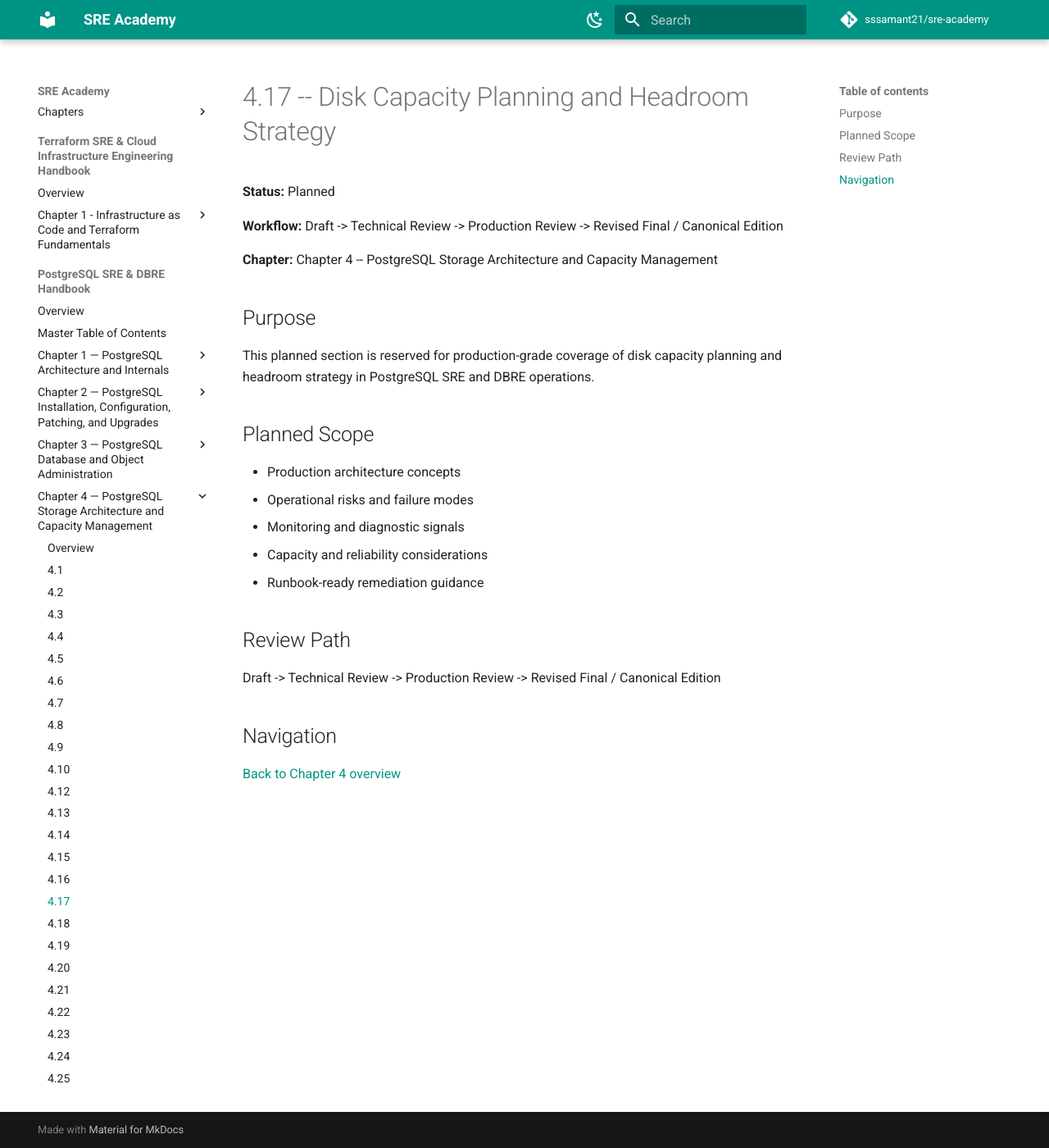
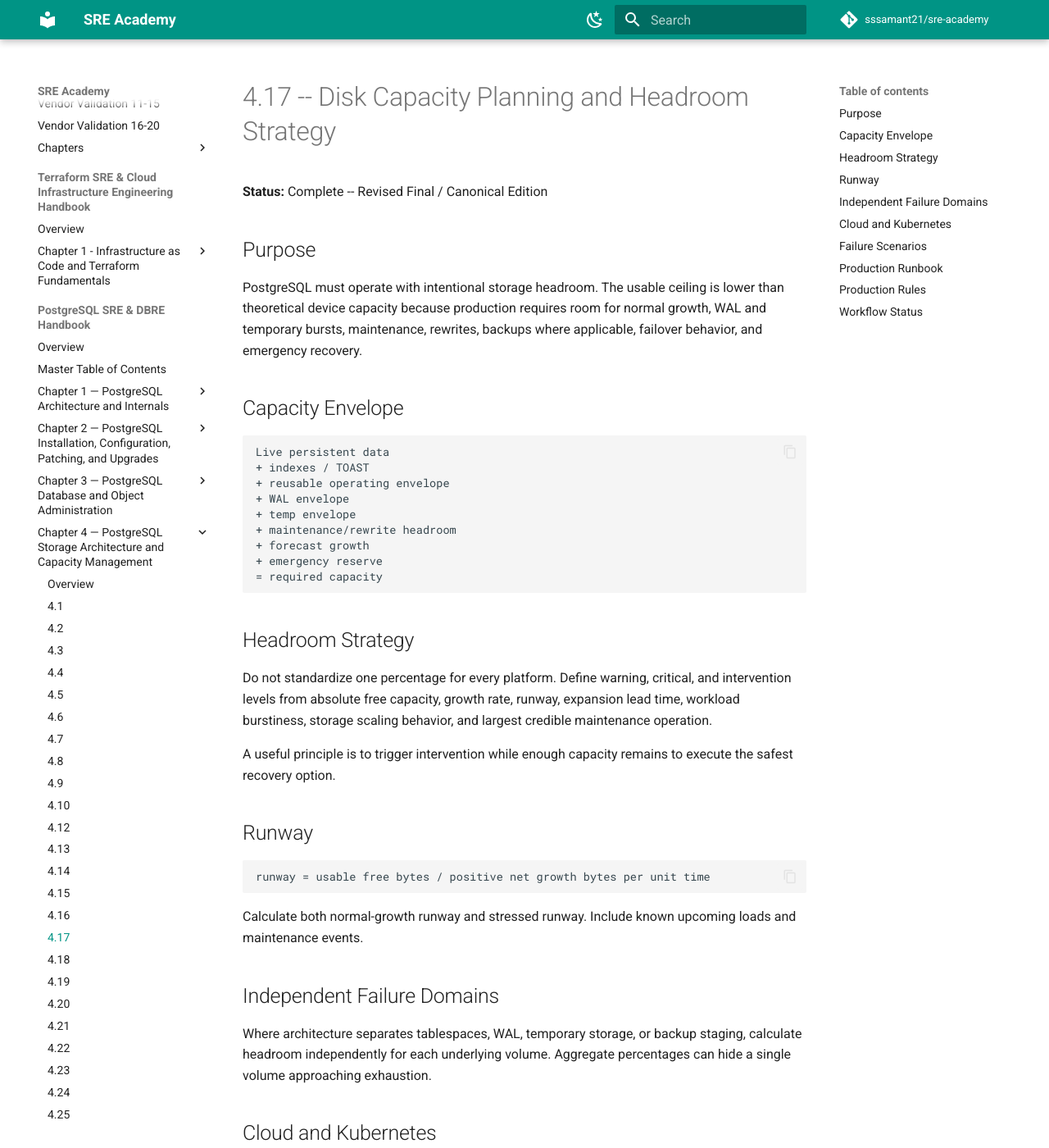
Before and after one commit to sssamant21/sre-academy, an MkDocs documentation site: the page built from docs/books/postgresql-sre-dbre-handbook/chapter-04/4.17-disk-capacity-planning-and-headroom-strategy.md, in a window 1280 px wide and 1400 px high. Shown: the whole window at 82% size. Built offline with MkDocs 1.6.1 and Material for MkDocs 9.7.7, drawn with Linux system fonts in a browser that asks for light colours; comment, search, counter and statistics services are not loaded; some of the changed text lies outside the part shown.

Commit message:
docs(postgres): publish canonical section 4.17 capacity headroom

````diff
--- a/docs/books/postgresql-sre-dbre-handbook/chapter-04/4.17-disk-capacity-planning-and-headroom-strategy.md
+++ b/docs/books/postgresql-sre-dbre-handbook/chapter-04/4.17-disk-capacity-planning-and-headroom-strategy.md
@@ -1,27 +1,79 @@
 # 4.17 -- Disk Capacity Planning and Headroom Strategy
 
-**Status:** Planned
-
-**Workflow:** Draft -> Technical Review -> Production Review -> Revised Final / Canonical Edition
-
-**Chapter:** Chapter 4 -- PostgreSQL Storage Architecture and Capacity Management
+**Status:** Complete -- Revised Final / Canonical Edition
 
 ## Purpose
 
-This planned section is reserved for production-grade coverage of disk capacity planning and headroom strategy in PostgreSQL SRE and DBRE operations.
+PostgreSQL must operate with intentional storage headroom. The usable ceiling is lower than theoretical device capacity because production requires room for normal growth, WAL and temporary bursts, maintenance, rewrites, backups where applicable, failover behavior, and emergency recovery.
 
-## Planned Scope
+## Capacity Envelope
 
-- Production architecture concepts
-- Operational risks and failure modes
-- Monitoring and diagnostic signals
-- Capacity and reliability considerations
-- Runbook-ready remediation guidance
+```text
+Live persistent data
++ indexes / TOAST
++ reusable operating envelope
++ WAL envelope
++ temp envelope
++ maintenance/rewrite headroom
++ forecast growth
++ emergency reserve
+= required capacity
+```
 
-## Review Path
+## Headroom Strategy
 
-Draft -> Technical Review -> Production Review -> Revised Final / Canonical Edition
+Do not standardize one percentage for every platform. Define warning, critical, and intervention levels from absolute free capacity, growth rate, runway, expansion lead time, workload burstiness, storage scaling behavior, and largest credible maintenance operation.
 
-## Navigation
+A useful principle is to trigger intervention while enough capacity remains to execute the safest recovery option.
 
-[Back to Chapter 4 overview](index.md)
+## Runway
+
+```text
+runway = usable free bytes / positive net growth bytes per unit time
+```
+
+Calculate both normal-growth runway and stressed runway. Include known upcoming loads and maintenance events.
+
+## Independent Failure Domains
+
+Where architecture separates tablespaces, WAL, temporary storage, or backup staging, calculate headroom independently for each underlying volume. Aggregate percentages can hide a single volume approaching exhaustion.
+
+## Cloud and Kubernetes
+
+For managed databases and cloud disks, account for provider autoscaling rules, maximum storage, modification latency, IOPS/throughput coupling, and service-specific restrictions. For Kubernetes, validate PVC expansion, StorageClass support, filesystem growth, operator behavior, topology, and quota/ephemeral-storage limits.
+
+## Failure Scenarios
+
+**Expansion requested too late:** capacity crosses critical threshold before provider or change process completes. Alert on runway plus lead time.
+
+**Enough free space for steady state, not maintenance:** a rewrite or index build exhausts remaining capacity. Reserve maintenance headroom explicitly.
+
+**Aggregate capacity masks WAL volume:** data volume is healthy while a separate WAL filesystem fills. Monitor every storage domain independently.
+
+## Production Runbook
+
+1. Measure free bytes and percentage.
+2. Calculate recent and stressed growth rates.
+3. Determine runway to intervention and exhaustion.
+4. Identify dominant growth sources.
+5. Check upcoming migrations, purges, backups, index builds, and upgrades.
+6. Validate expansion capability and lead time.
+7. Expand before emergency thresholds where justified.
+8. Confirm IOPS/throughput after capacity changes.
+9. Update forecasts and documented limits.
+
+## Production Rules
+
+1. 100% utilization is never the operational target.
+2. Headroom must support recovery and maintenance, not only organic growth.
+3. Use percentage, absolute free bytes, and runway together.
+4. Include expansion lead time in alert design.
+5. Protect independent storage domains separately.
+6. Validate cloud/PVC maximums and scaling behavior before an incident.
+7. Recalculate headroom after major workload or architecture changes.
+
+## Workflow Status
+
+Draft **Complete** -> Technical Review **Complete** -> Production Review **Complete** -> Revised Final / Canonical Edition **Complete**
+
+**Next section: 4.18 -- IOPS, Throughput, Latency, and Storage Performance.**
````
